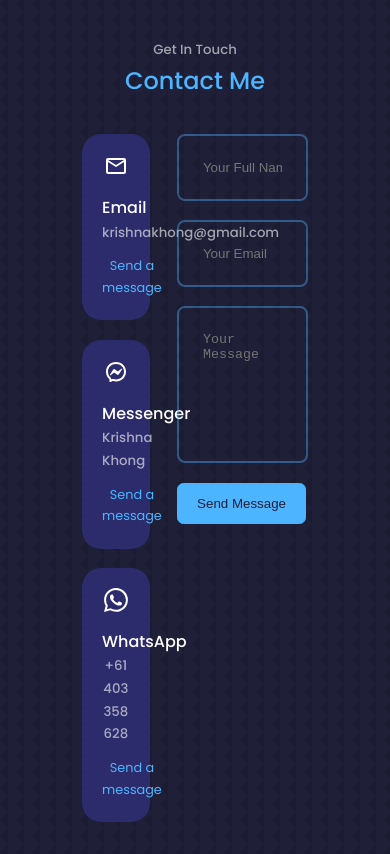
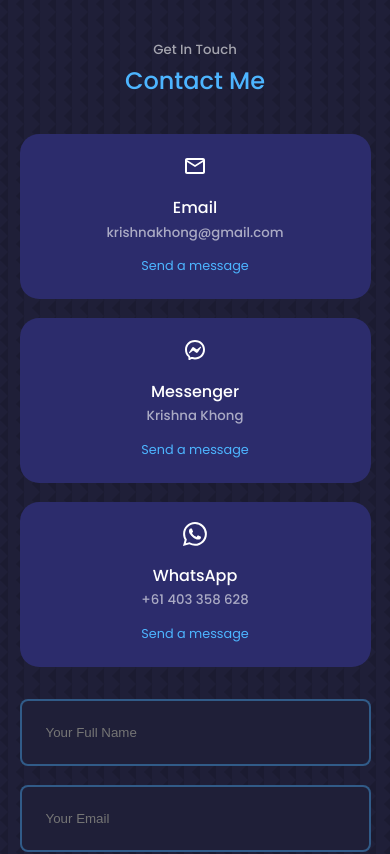
Before and after one commit to cashewna/portfolio_v2, a React (Create React App) app: page / in a window 390 px wide. Shown: the part 5460-6314 px from the top of the page. Built offline with nearby package versions, Linux system fonts and the light colour scheme.

Commit message:
Added emailjs to form onsubmit

```diff
--- a/package.json
+++ b/package.json
@@ -3,14 +3,17 @@
   "version": "0.1.0",
   "private": true,
   "dependencies": {
+    "@emailjs/browser": "^3.6.2",
     "@testing-library/jest-dom": "^5.16.5",
     "@testing-library/react": "^13.3.0",
     "@testing-library/user-event": "^13.5.0",
+    "emailjs": "^4.0.1",
     "fsevents": "^2.3.2",
     "react": "^18.2.0",
     "react-dom": "^18.2.0",
     "react-icons": "^4.4.0",
-    "react-scripts": "^2.1.3",
+    "react-scripts": "^5.0.1",
+    "save": "^2.5.0",
     "swiper": "^8.3.2",
     "web-vitals": "^2.1.4"
   },
--- a/src/components/contact/Contact.jsx
+++ b/src/components/contact/Contact.jsx
@@ -3,8 +3,19 @@ import "./contact.css";
 import { MdOutlineEmail } from "react-icons/md";
 import { RiMessengerLine } from "react-icons/ri";
 import { BsWhatsapp } from "react-icons/bs";
+import { useRef } from "react";
+import emailjs from "@emailjs/browser";
 
 const Contact = () => {
+  // emailJS
+  const form = useRef();
+  const sendEmail = (e) => {
+    e.preventDefault();
+
+    emailjs.sendForm("service_l63o18r", "template_y9dinxm", form.current, "t2fDCoksQURLnSy8O");
+    e.target.reset();
+  };
+
   return (
     <section id="contact">
       <h5>Get In Touch</h5>
@@ -38,7 +49,7 @@ const Contact = () => {
           </article>
         </div>
         {/* End of Contact Options */}
-        <form action="">
+        <form ref={form} onSubmit={sendEmail}>
           <input type="text" name="name" placeholder="Your Full Name" required />
           <input type="email" name="email" placeholder="Your Email" required />
           <textarea name="message" rows="7" placeholder="Your Message" required></textarea>
--- a/src/components/contact/contact.css
+++ b/src/components/contact/contact.css
@@ -52,7 +52,7 @@ textarea {
   width: 100%;
   padding: 1.5rem;
   border-radius: 0.5rem;
-  background: transparent;
+  background-color: var(--color-bg);
   border: 2px solid var(--color-primary-variant);
   resize: none;
   color: var(--color-white);
@@ -60,8 +60,15 @@ textarea {
 
 /* ========== Media Queries (Medium Devices) ========== */
 @media screen and (max-width: 1024px) {
+  .container.contact__container {
+    grid-template-columns: 1fr;
+    gap: 2rem;
+  }
 }
 
 /* ========== Media Queries (Small Devices) ========== */
 @media screen and (max-width: 600px) {
+  .container.contact__container {
+    width: var(--container-width-sm);
+  }
 }
```
Also changed, not shown: 1 other file (tests, documents, lock files or other folders).
